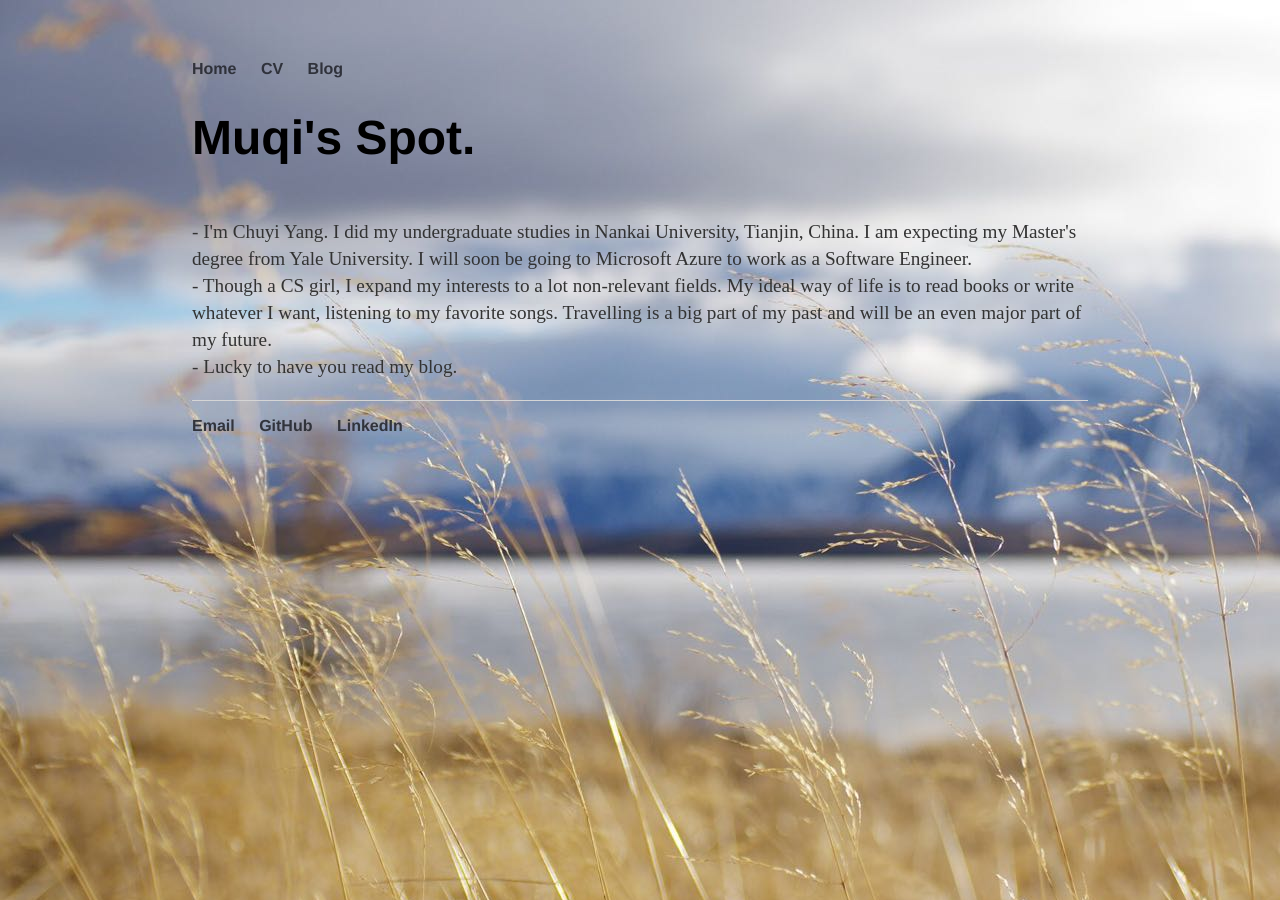
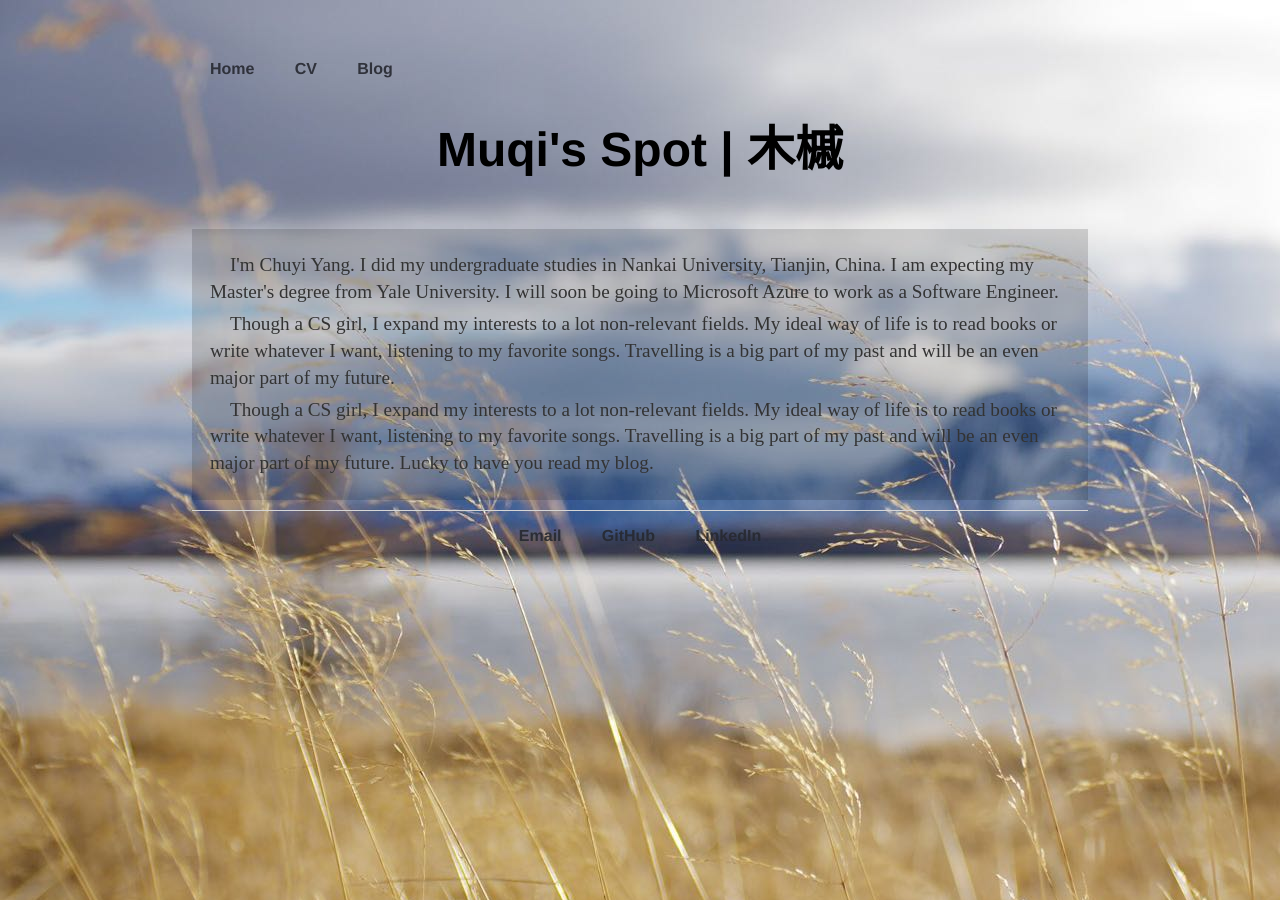
Before and after one commit to MuqiX/MuqiX.github.io, a Jekyll site: the page built from index.html, in a window 1280 px wide. Built offline with Jekyll 4.4.1, drawn with Linux system fonts in a browser that asks for light colours.

Commit message:
minor changes

```diff
--- a/_layouts/default.html
+++ b/_layouts/default.html
@@ -6,7 +6,6 @@
 			<link rel="stylesheet" type="text/css" href="/css/main.css">
 		</head>
 		<body>
-
 			<nav>
 	    		<ul>
 	        		<li><a href="/">Home</a></li>
--- a/_layouts/post.html
+++ b/_layouts/post.html
@@ -1,7 +1,7 @@
 ---
 layout: default
 ---
-<h1>{{ page.title }}</h1>
+<h2>{{ page.title }}</h2>
 <p class="meta">{{ page.date | date_to_string }}</p>
 
 <div class="post">
--- a/blog/index.html
+++ b/blog/index.html
@@ -6,6 +6,6 @@ title: Muqi's Blog
 	<ul class="posts">
 
 	  {% for post in site.posts %}
-	    <li><span>{{ post.date | date_to_string }}</span> | <a href="{{ post.url }}" title="{{ post.title }}">{{ post.title }}</a></li>
+	    <li><span>[{{post.category}}] {{ post.date | date_to_string }}</span> | <a href="{{ post.url }}" title="{{ post.title }}">{{ post.title }}</a></li>
 	  {% endfor %}
 	</ul>
--- a/css/main.css
+++ b/css/main.css
@@ -2,33 +2,52 @@ body {
     margin: 60px auto;
     width: 70%;
     background-image: url("/image/header.jpg");
+    background-attachment: fixed;
     background-repeat: no-repeat;
 }
-nav ul, footer ul {
+nav ul {
     font-family:'Helvetica', 'Arial', 'Sans-Serif';
     padding: 0px;
     list-style: none;
     font-weight: bold;
 }
+footer ul {
+    font-family:'Helvetica', 'Arial', 'Sans-Serif';
+    padding: 0px;
+    list-style: none;
+    font-weight: bold;
+    text-align: center;
+}
 nav ul li, footer ul li {
     display: inline;
-    margin-right: 20px;
+    margin-left: 2%;
+    margin-right: 2%;
 }
+
 a {
     text-decoration: none;
     color: rgba(39, 41, 48, 0.911);
 }
 a:hover {
-    text-decoration: underline;
+    background-color: rgba(0,0,0,0.15);
+    background-size: 10px;
 }
+
 h1 {
     font-size: 3em;
     font-family:'Helvetica', 'Arial', 'Sans-Serif';
+    text-align: center;
+}
+h2 {
+    font-family:'Helvetica', 'Arial', 'Sans-Serif';
+    text-align: center;
 }
 p {
     font-size: 1.2em;
     line-height: 1.4em;
     color: #333;
+    margin-top: 5px;
+    margin-bottom: 5px;
 }
 footer {
     border-top: 1px solid #d5d5d5;
@@ -49,6 +68,25 @@ hr {
     height: 2px;
     background-color:rgba(0,0,0,0);
     border: 0 none;
-    margin-top: 20px;
-    margin-bottom:20px;
+    margin-top: 15px;
+    margin-bottom:15px;
 }
+
+div.intro {
+    background-color:rgba(0,0,0,0.15);
+    padding: 2%;
+    text-indent:20px;
+    margin-bottom: 10px;
+}
+
+div.post{
+    background-color:rgba(0,0,0,0.15);
+    padding: 2%;
+    text-indent:20px;
+    margin-bottom: 10px;
+}
+
+p.meta {
+    text-align: center;
+    font-family:'Arial', 'Sans-Serif';
+}
--- a/index.html
+++ b/index.html
@@ -3,15 +3,21 @@ layout: default
 title: Muqi's Spot.
 ---
 <div class="blurb">
-	<h1>Muqi's Spot.</h1>
+	<h1>Muqi's Spot | 木槭</h1>
 	<hr>
-	<p>
-		- I'm Chuyi Yang. I did my undergraduate studies in Nankai University, Tianjin, China. I am expecting my Master's degree from Yale University.
-		I will soon be going to Microsoft Azure to work as a Software Engineer.
-		<br>
-		- Though a CS girl, I expand my interests to a lot non-relevant fields. My ideal way of life is to read books or write whatever I want, listening to my favorite songs.
-		Travelling is a big part of my past and will be an even major part of my future.
-		<br>
-		- Lucky to have you read my blog.
-	</p>
+	<div class="intro">
+		<p>
+			I'm Chuyi Yang. I did my undergraduate studies in Nankai University, Tianjin, China. I am expecting my Master's degree from Yale University.
+			I will soon be going to Microsoft Azure to work as a Software Engineer.
+		</p>
+		<p>
+			Though a CS girl, I expand my interests to a lot non-relevant fields. My ideal way of life is to read books or write whatever I want, listening to my favorite songs.
+			Travelling is a big part of my past and will be an even major part of my future.
+		</p>
+		<p>
+			Though a CS girl, I expand my interests to a lot non-relevant fields. My ideal way of life is to read books or write whatever I want, listening to my favorite songs.
+			Travelling is a big part of my past and will be an even major part of my future.
+			Lucky to have you read my blog.
+		</p>
+	</div>
 </div><!-- /.blurb -->
```
Also changed, not shown: _posts/2019-05-03-the-first-post-of-my-blog.md (+1 -0 lines).
